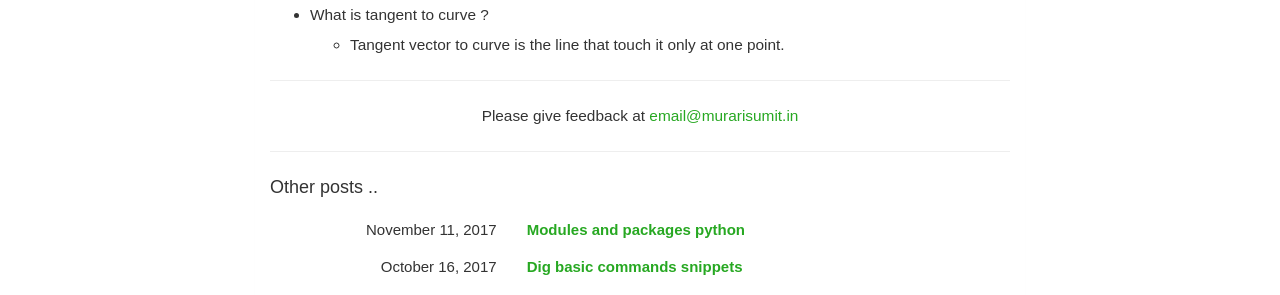
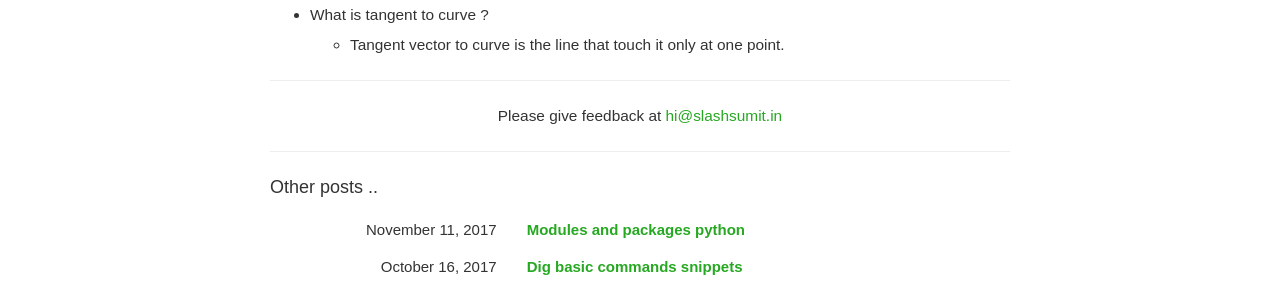
Before and after one commit to murarisumit/murarisumit.github.io, a Jekyll site: the page built from _posts/2017-11-01-basic-geometry-questions.md, in a window 1280 px wide. Shown: the part 606-901 px from the top of the page. Built offline with Jekyll 4.4.1, drawn with Linux system fonts in a browser that asks for light colours; some web fonts are replaced.

Commit message:
Update email for blog feedback

```diff
--- a/_includes/email_feedback.html
+++ b/_includes/email_feedback.html
@@ -1,3 +1,3 @@
 {% if site.email_feedback %}
-<center>Please give feedback at <a href="mailto:{{ site.email }}?subject=Post: {{ page.title }}">email@murarisumit.in</a> </center>
+<center>Please give feedback at <a href="mailto:{{ site.email }}?subject=Post: {{ page.title }}">hi@slashsumit.in</a> </center>
 {% endif %}
```
